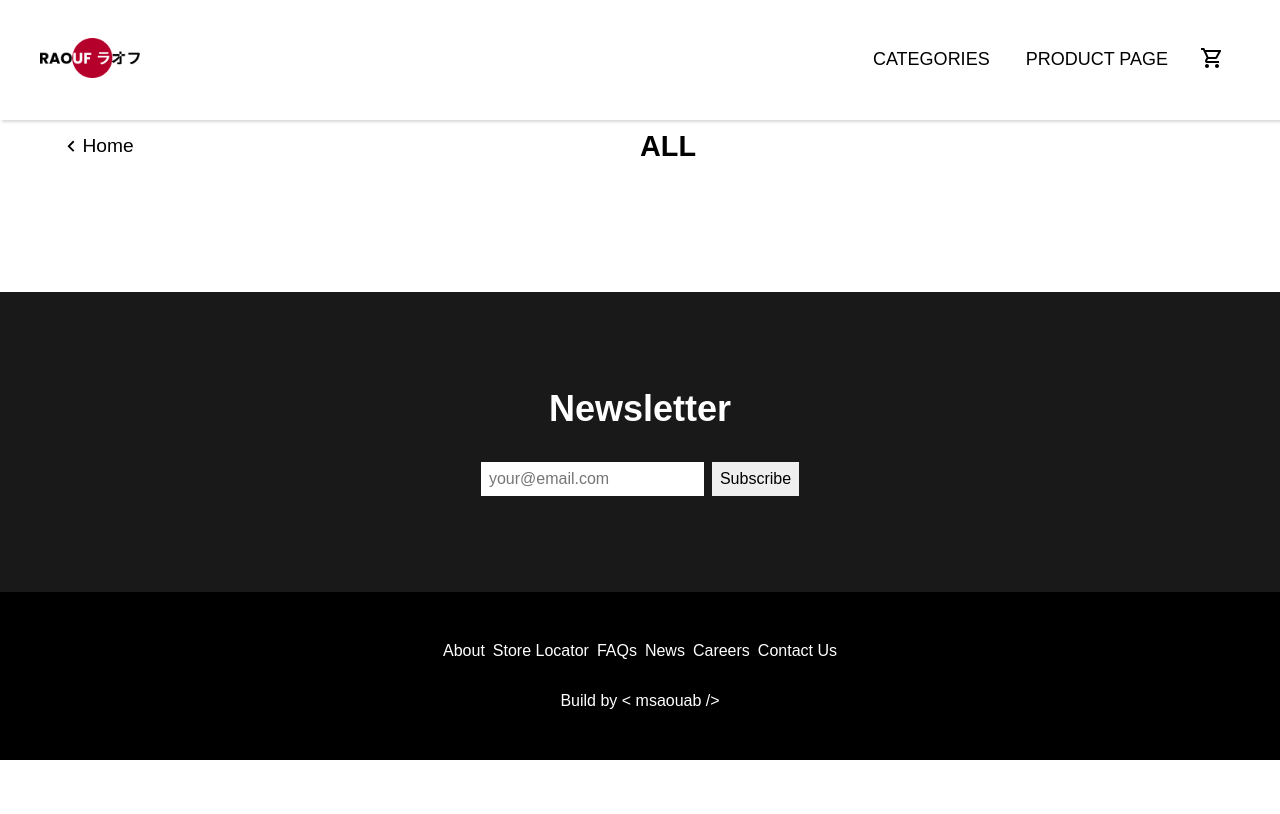
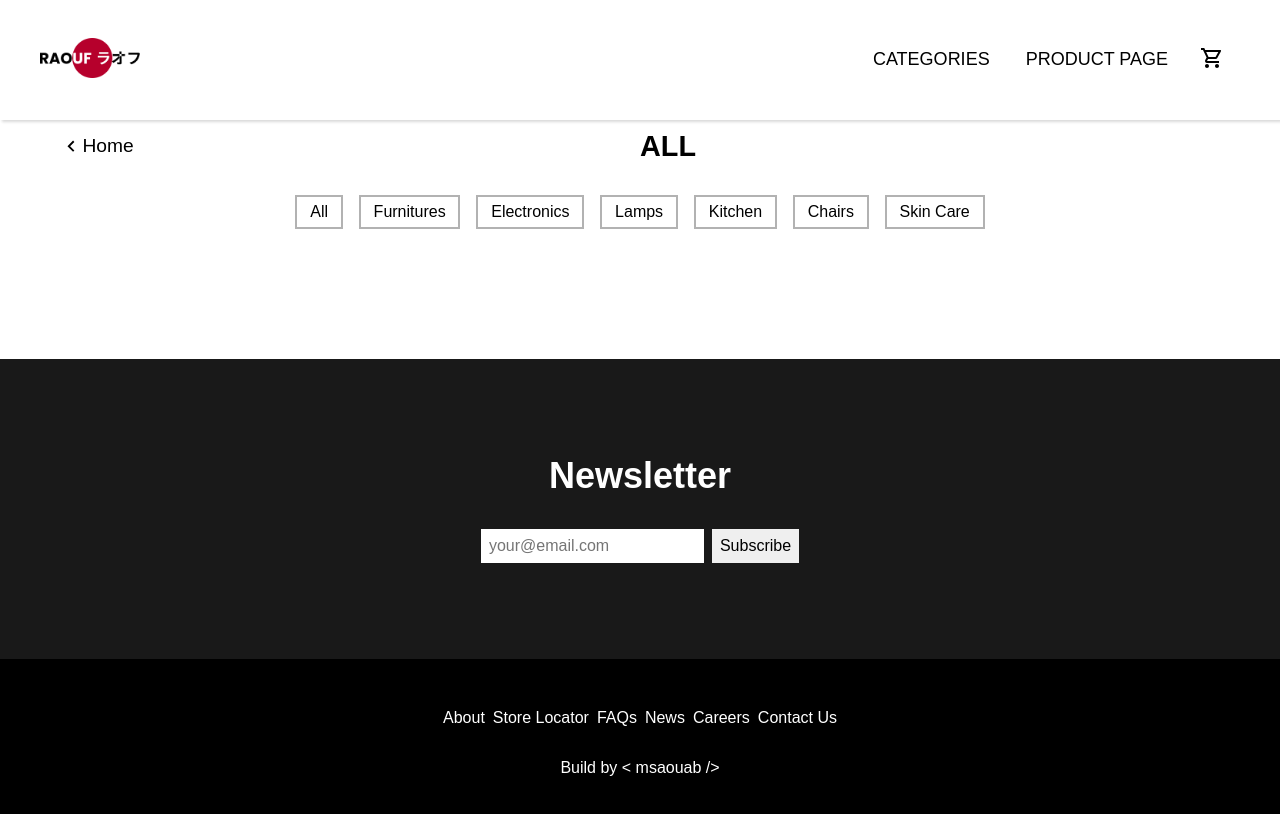
Before and after one commit to msaouab/e-commerce, a React (Vite) app: page /categories in a window 1280 px wide. Shown: the top 814 px of the page. Built offline with nearby package versions, Linux system fonts and the light colour scheme; a web font is replaced by a local one.

Commit message:
Header category done

```diff
--- /dev/null
+++ b/src/components/NavCategory.tsx
@@ -0,0 +1,40 @@
+import styled from "styled-components";
+import NavCategoryData from '../data/NavCategoryData'
+import { Link } from "react-router-dom";
+
+const NavStyle = styled.nav`
+	& > ul {
+		display: flex;
+		justify-content: center;
+		align-items: center;
+		flex-wrap: wrap;
+		gap: 1rem;
+		& > li {
+			list-style: none;
+			border: 2px solid rgba(0, 0, 0, 0.3);
+			padding: 0.4rem 0.8rem;
+			font-size: 1rem;
+			& > a {
+				color: #000;
+				text-decoration: none;
+			}
+		}
+		& > li:hover {
+			border: 2px solid rgba(0, 0, 0, 0.5);
+		}
+	}
+`;
+
+const NavCategory = () => {
+	return (
+		<NavStyle className="">
+			<ul>
+				{NavCategoryData.map((item, index) => (
+					<li key={index}><Link to={item.path}>{item.name}</Link></li>
+				))}
+			</ul>
+		</NavStyle>
+	);
+};
+
+export default NavCategory;
--- /dev/null
+++ b/src/components/ProdectCards.tsx
@@ -0,0 +1,13 @@
+import styled from "styled-components";
+
+const CardsStyle = styled.div``;
+
+const ProductCards = () => {
+	return (
+		<CardsStyle>
+
+		</CardsStyle>
+	);
+};
+
+export default ProductCards;
--- /dev/null
+++ b/src/data/NavCategoryData.tsx
@@ -0,0 +1,40 @@
+
+const NavCategoryData = [
+	{
+		id: 1,
+		name: "All",
+		path: "/categories/all"
+	},
+	{
+		id: 2,
+		name: "Furnitures",
+		path: "/categories/furnitures"
+	},
+	{
+		id: 3,
+		name: "Electronics",
+		path: "/categories/electronics"
+	},
+	{
+		id: 4,
+		name: "Lamps",
+		path: "/categories/lamps"
+	},
+	{
+		id: 5,
+		name: "Kitchen",
+		path: "/categories/kitchen"
+	},
+	{
+		id: 6,
+		name: "Chairs",
+		path: "/categories/chairs"
+	},
+	{
+		id: 7,
+		name: "Skin Care",
+		path: "/categories/skin-care"
+	}
+];
+
+export default NavCategoryData;
--- a/src/data/dbStore.json
+++ b/src/data/dbStore.json
@@ -42,5 +42,56 @@
 		}
 	},
 	"Trending": {},
-	"Proud": {}
+	"Proud": {},
+	"Category": {
+		"0": {
+			"image": "/imgs/products/Chairs/Chair-sofa/chair sheep.png",
+			"alt": "Chair-sofa",
+			"header": "Chair-sofa",
+			"price": "986$",
+			"link": "products/1"
+		},
+		"1": {
+			"image": "/imgs/Pop Up Toaster/2.jpg",
+			"alt": "Pop Up Toaster",
+			"header": "Living Room",
+			"price": "986$",
+			"link": "products/2"
+		},
+		"2": {
+			"image": "/imgs/products/flower keeper/22001_pack_2-p.png",
+			"alt": "flower keeper",
+			"header": "flower keeper",
+			"price": "986$",
+			"link": "products/3"
+		},
+		"3": {
+			"image": "/imgs/products/Lamps/black lamp/lamp-black.png",
+			"alt": "black lamp",
+			"header": "black lamp",
+			"price": "986$",
+			"link": "products/4"
+		},
+		"4": {
+			"image": "/imgs/products/Lamps/lamp ceiling/133012-dot-pendant-1-exposed-p.png",
+			"alt": "lamp ceiling",
+			"header": "lamp ceiling",
+			"price": "986$",
+			"link": "products/5"
+		},
+		"5": {
+			"image": "/imgs/products/Shelfs/simple black/5712731201001-4-pjpg.webp",
+			"alt": "simple black",
+			"header": "simple black",
+			"price": "986$",
+			"link": "products/6"
+		},
+		"6": {
+			"image": "/imgs/products/Chairs/black simple/603494_Normann_Copenhagen_Sum_Armchair_Alu_Camira_Synergy_Couple_LDS_41_01.png",
+			"alt": "black simple",
+			"header": "black simple",
+			"price": "986$",
+			"link": "products/7"
+		}
+	}
 }
--- a/src/pages/Categories.tsx
+++ b/src/pages/Categories.tsx
@@ -1,9 +1,15 @@
 import { MdKeyboardArrowLeft } from "react-icons/md";
 import { Link } from "react-router-dom";
 import styled from "styled-components";
+import NavCategory from "../components/NavCategory";
+import ProductCards from "../components/ProdectCards";
 
 const CategoryStyle = styled.section`
 	& > header {
+		display: flex;
+		flex-direction: column;
+		justify-content: center;
+		gap: 2rem;
 		& > div {
 			display: flex;
 			justify-content: flex-start;
@@ -43,7 +49,9 @@ const Categories = () => {
 					</div>
 					<h1>{"ALL"}</h1>
 				</div>
+				<NavCategory />
 			</header>
+			<ProductCards />
 		</CategoryStyle>
 	);
 };
```
